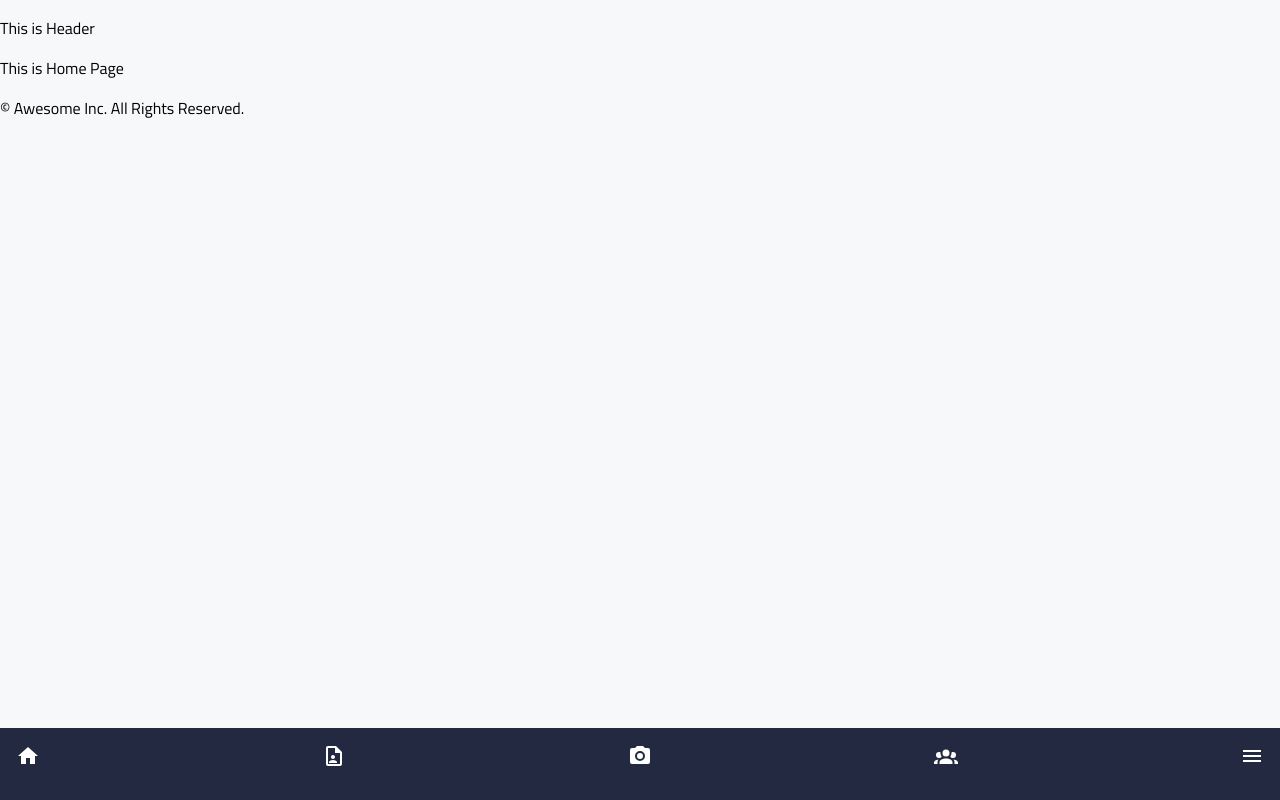
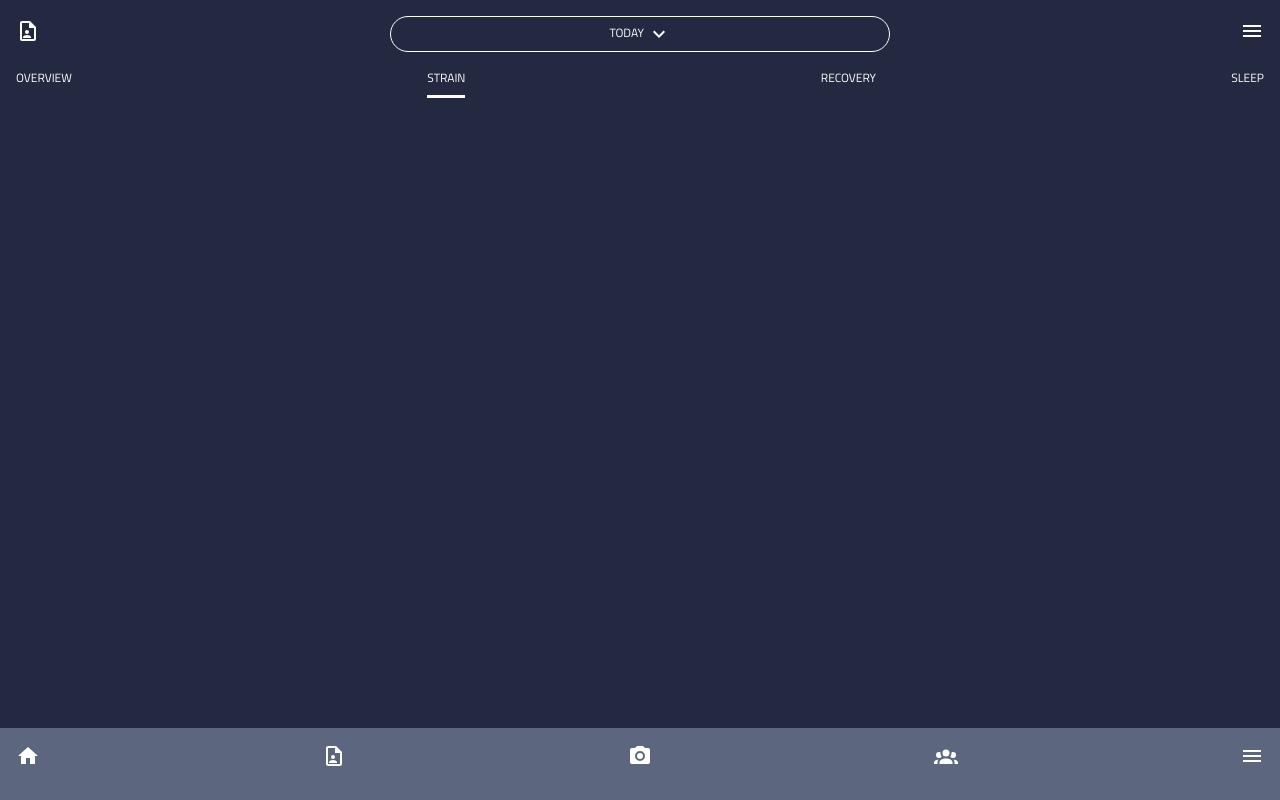
Before and after one commit to lavaboom/industry, a React (Create React App) app in the folder client/: page / in a window 1280 px wide. Built offline with nearby package versions, Linux system fonts and the light colour scheme.

Commit message:
added header

```diff
--- a/client/src/App.jsx
+++ b/client/src/App.jsx
@@ -5,15 +5,15 @@ import { BrowserRouter, Switch, Route } from 'react-router-dom'
 import './App.scss';
 // sub components
 import Header from './components/Header/Header'
-import Footer from './components/Footer/Footer'
+import NavBarBottom from './components/NavBarBottom/NavBarBottom';
+
 // pages
 import HomePage from './pages/HomePage/HomePage'
 import ItemDetailsPage from './pages/ItemDetailsPage/ItemDetailsPage'
 
 function App() {
   return (
-    <div>
-      <BrowserRouter>
+    <BrowserRouter>
       <Header />
       <div>
         <Switch>
@@ -21,9 +21,8 @@ function App() {
           <Route path='/item/:id' exact render={(props) => <ItemDetailsPage {...props} />} />
         </Switch>
       </div>
-        <Footer />
-      </BrowserRouter>
-    </div>
+      <NavBarBottom />
+    </BrowserRouter>
   );
 }
 
--- a/client/src/App.scss
+++ b/client/src/App.scss
@@ -10,5 +10,5 @@
 
 body {
     margin: 0;
-    background-color: $color-background-2;
+    background-color: $color-background-1;
 }
--- a/client/src/components/Header/Header.jsx
+++ b/client/src/components/Header/Header.jsx
@@ -1,13 +1,34 @@
 import React, { Component } from 'react'
 import { Link } from 'react-router-dom'
 import './Header.scss'
+import iconCoach from '../../assets/Icons/coach.svg'
+import iconMenu from '../../assets/Icons/menu.svg'
+import iconChevronDown from '../../assets/Icons/chevron-down.svg'
 
 export default class Header extends Component {
 
     render() {
         return (
-            <header>
-                <p>This is Header</p>
+            <header className='header'>
+                <div className='header-buttons'>
+                    <div className='header-buttons__icon'>
+                        <img src={ iconCoach } alt='left icon' />
+                    </div>
+                    <div className='header-buttons__dates'>
+                        <div>TODAY <img className='header-buttons__icon' src={ iconChevronDown } alt='down' /></div>
+                    </div>
+                    <div className='header-buttons__icon'>
+                    <img src={ iconMenu } alt='right icon' />
+                    </div>
+                </div>
+                <div className='header-nav'>
+                    <ul className='header-nav__menu'>
+                        <li className='header-nav__item'>OVERVIEW</li>
+                        <li className='header-nav__item header-nav__item--selected'>STRAIN</li>
+                        <li className='header-nav__item'>RECOVERY</li>
+                        <li className='header-nav__item'>SLEEP</li>
+                    </ul>
+                </div>
             </header>
         )
     }
--- a/client/src/components/Header/Header.scss
+++ b/client/src/components/Header/Header.scss
@@ -1,2 +1,58 @@
-@use '../../styles/partials/variables' as *;
+@use '../../styles/partials/fonts' as *;
 @use '../../styles/partials/mixins' as *;
+@use '../../styles/partials/variables';
+
+.header {
+    padding: 1rem;
+    width: 100%;
+    height: 18%;
+    max-height: 7rem;
+    background-color: variables.$color-background-1;
+    display: flex;
+    flex-direction: column;
+
+    &-buttons {
+        width: 100%;
+        display: flex;
+        justify-content: space-between;
+        align-items: center;
+
+        &__icon {
+            filter: invert(100%) sepia(0%) saturate(2%) hue-rotate(345deg)
+                brightness(200%) contrast(101%);
+            vertical-align: middle;
+        }
+
+        &__dates {
+            color: white;
+            border: 1px solid white;
+            border-radius: 20px;
+            padding: 0.3rem;
+            width: 40%;
+            text-align: center;
+            font-size: 0.75rem;
+        }
+    }
+
+    &-nav {
+        width: 100%;
+        margin: 0;
+
+        &__menu {
+            list-style: none;
+            display: flex;
+            padding: 0;
+            justify-content: space-between;
+        }
+
+        &__item {
+            color: white;
+            font-size: 0.75rem;
+            padding-bottom: 0.5rem;
+
+            &--selected {
+                border-bottom: 3px solid white;
+            }
+        }
+    }
+}
--- a/client/src/components/NavBarBottom/NavBarBottom.scss
+++ b/client/src/components/NavBarBottom/NavBarBottom.scss
@@ -8,7 +8,7 @@
     padding: 1rem;
     width: 100%;
     height: 9%;
-    background-color: variables.$color-background-1;
+    background-color: variables.$color-secondary-1;
     display: flex;
     justify-content: space-between;
 
--- a/client/src/pages/HomePage/HomePage.js
+++ b/client/src/pages/HomePage/HomePage.js
@@ -2,15 +2,11 @@
 import React, { Component } from 'react'
 // app styles & assets
 import './HomePage.scss'
-// other sub components
-import NavBarBottom from '../../components/NavBarBottom/NavBarBottom'
 
 export default class HomePage extends Component {
     render() {
         return (
             <div>
-                <p>This is Home Page</p>
-                <NavBarBottom />
             </div>
         )
     }
--- a/client/src/pages/HomePage/HomePage.scss
+++ b/client/src/pages/HomePage/HomePage.scss
@@ -0,0 +1,3 @@
+@use '../../styles/partials/fonts' as *;
+@use '../../styles/partials/mixins' as *;
+@use '../../styles/partials/variables' as *;
```
Also changed, not shown: client/src/assets/Icons/chevron-down.svg (added).
